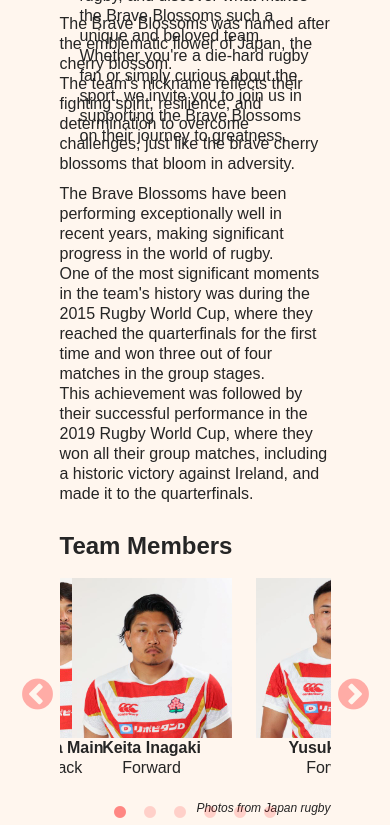
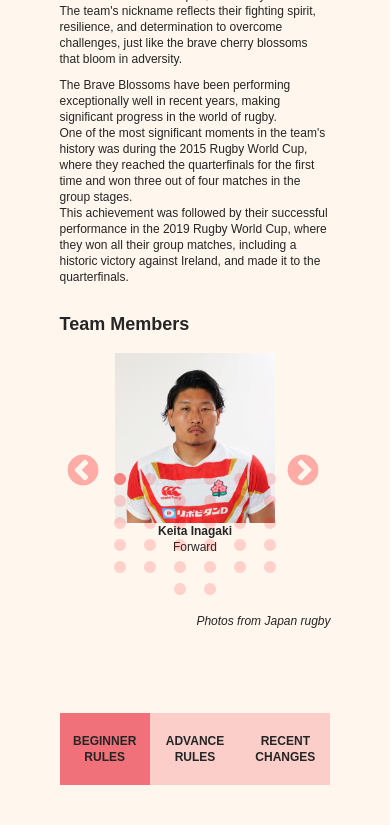
Before and after one commit to Sozai83/-COS60015-Assignment2v2, a React (Create React App) app: page / in a window 390 px wide. Shown: the part 1156-1981 px from the top of the page. Built offline with nearby package versions, Linux system fonts and the light colour scheme.

Commit message:
Made calousel responsive

```diff
--- a/src/CSS/base/default.scss
+++ b/src/CSS/base/default.scss
@@ -17,6 +17,11 @@
     line-height: 20px;
     background-color: $mild-white;
     color: $mild-black;
+
+    @media only screen and (max-width: 800px) {
+      font-size: 12px;
+      line-height: 16px;
+    }
   }
 
   ul{
--- a/src/CSS/layout/forms.scss
+++ b/src/CSS/layout/forms.scss
@@ -87,29 +87,61 @@ section#Subscription{
         }
 
         .SubemailWrapper{
-            width: 60%;
+            width: 50%;
+            @media only screen and (max-width: 1200px) {
+                width: 60%;
+            }
+
+            @media only screen and (max-width: 800px) {
+                width: 100%;
+            }
+
             label{
-                width: 220px;
+                width: 160px;
+                display: inline-block;
             }
             input{
-                width: calc(100% - 240px);
-                margin-right: 20px;
+                width: calc(100% - 200px);
             }
         }
 
         .AreaWrapper{
-            width: 40%;
+            width: 30%;
+
+            @media only screen and (max-width: 1200px) {
+                width: 40%;
+            }
+
+            @media only screen and (max-width: 800px) {
+                width: 100%;
+            }
 
             label{
                 width: 100px;
+                display: inline-block;
+                @media only screen and (max-width: 800px) {
+                    width: 160px;
+                }
             }
             select{
                 width: calc(100% - 100px);
+                max-width: 200px;
             }
         }
 
         #AlertListSub{
             color: $red;
+        }
+    }
+
+    .SubmitWrapper{
+        width: 20%;
+        text-align: right;
+        @media only screen and (max-width: 1200px) {
+            width: 100%;
+        }
+        @media only screen and (max-width: 800px) {
+            text-align: left;
         }
     }
 
@@ -124,10 +156,9 @@ section#Subscription{
             cursor: pointer;
             background-color: $brave-pink;
         }
-    }
-
-    #SubscribeSubmit{
-        float: right;
+        @media only screen and (max-width: 800px) {
+            float: none;
+        }
     }
 }
 
--- a/src/CSS/layout/teams.scss
+++ b/src/CSS/layout/teams.scss
@@ -4,7 +4,6 @@ section#Teams{
     margin: 0 auto;
     padding-bottom: 20px;
 
-    div#TeamMembers,
     figure#News,
     .Details,
     .Match_card{
@@ -30,6 +29,10 @@ section#Teams{
         button{
             &.slick-prev {
                 left: -40px;
+            }
+
+            &.slick-next {
+                right: -20px;
             }
 
             &.slick-arrow:before{
@@ -66,13 +69,41 @@ section#Teams{
         }
     }
     #TeamMembers{
-        width: 1200px;
-        height: 200px;
+        width: 1080px;
+        height: 220px;
+        margin: 0 auto;
         opacity: 1;
+
+        @media only screen and (max-width:1200px) {
+            width: 720px;
+        }
+
+        @media only screen and (max-width:960px) {
+            width: 540px;
+        }
+
+        @media only screen and (max-width:700px) {
+            width: 360px;
+            height: 260px;
+        }
+
+        @media only screen and (max-width: 480px) {
+            width: 180px;
+            height: 260px;
+        }
 
         &::-webkit-scrollbar{
             width: 0;
             display: none;
+        }
+
+        .slick-list{
+            width: 100%;
+        }
+
+        .slick-slide{
+            width: 180px !important;
+            margin: 0 auto;
         }
 
         figure{
@@ -80,7 +111,7 @@ section#Teams{
             flex-direction: column;
             justify-content: space-evenly;
             width: 160px;
-            padding: 0 12px;
+            margin-bottom: 20px;
 
             img{
                 display: block;
--- a/src/Components/Footer/Subscription.js
+++ b/src/Components/Footer/Subscription.js
@@ -76,7 +76,9 @@ const Subscription = ({onSubmit}) => {
                                 <option type="checkbox" value="okinawa" aria-label="Okinawa">Okinawa</option>
                             </select>
                         </div>
-                        <input type="submit" id="SubscribeSubmit" value="Follow Brave Blossoms!" aria-label="submit" data-testid="submit"/>
+                        <div class="SubmitWrapper">
+                            <input type="submit" id="SubscribeSubmit" value="Follow Brave Blossoms!" aria-label="submit" data-testid="submit"/>
+                        </div>
                     </form>
                 </section>
             </div>
--- a/src/Components/Main/Teams/TeamMemberCard.js
+++ /dev/null
@@ -1,31 +0,0 @@
-import React from "react";
-import memberData from "./TeamsData";
-
-const TeamMemberCards = ({ids,openMemberDetails}) => {
-    // Pulls member data from memberData file
-    const grabMemberDetails = (event)=>{
-        event.preventDefault();
-        openMemberDetails(event.target.closest('figure').dataset.member);
-    }
-    // Map the array contains member IDs to array of member card JSX
-    const members = ids.map( id =>  {
-        const member = memberData[id];
-        return(
-        <figure className="TeamMember" data-member={member.id} onClick={grabMemberDetails} key={id}>
-            <img src={`./img/members/${member.id}.jpg`} alt={`Portorate of ${member.name}`}/>
-            <figcaption>
-                <b>{member.name}</b><br/>
-                {member.position}
-            </figcaption>
-        </figure>)
-        })
-
-    //Returns team member cards in a div
-    return (
-        <div id="TeamMembers">
-            {members}
-        </div>
-      );
-  };
-
-  export default TeamMemberCards;
--- a/src/Components/Main/Teams/TeamMembers.js
+++ b/src/Components/Main/Teams/TeamMembers.js
@@ -2,7 +2,7 @@ import React from "react";
 // Import css files
 import "slick-carousel/slick/slick.css";
 import "slick-carousel/slick/slick-theme.css";
-import TeamMemberCards from "./TeamMemberCard";
+import memberData from "./TeamsData";
 import Slider from "react-slick";
 import {ErrorBoundary} from 'react-error-boundary'
 
@@ -19,13 +19,65 @@ function TeamMemberCardFallbackComponent({error}) {
 
 const TeamMembers = ({openMemberDetails, ...props}) => {
     // setting for carousel - react-slick
-    const settings = {
+    var settings = {
         dots: true,
-        infinite: true,
+        infinite: false,
         speed: 500,
-        slidesToShow: 1,
-        slidesToScroll: 1
-      };
+        slidesToShow: 6,
+        slidesToScroll: 6,
+        initialSlide: 0,
+        responsive: [
+          {
+            breakpoint: 1200,
+            settings: {
+              slidesToShow: 4,
+              slidesToScroll: 4,
+            }
+          },
+          {
+            breakpoint: 960,
+            settings: {
+              slidesToShow: 3,
+              slidesToScroll: 3,
+            }
+          },
+          {
+            breakpoint: 700,
+            settings: {
+              slidesToShow: 2,
+              slidesToScroll: 2,
+            }
+          },
+          {
+            breakpoint: 480,
+            settings: {
+              slidesToShow: 1,
+              slidesToScroll: 1,
+            }
+          }
+        ]
+    };
+
+    // Pulls member data from memberData file
+    const grabMemberDetails = (event)=>{
+        event.preventDefault();
+        openMemberDetails(event.target.closest('figure').dataset.member);
+    }
+    // Map the array contains member IDs to array of member card JSX
+    const createMembersBlocks = (ids) => ids.map( id =>  {
+        const member = memberData[id];
+            return(
+            <figure className="TeamMember" data-member={member.id} onClick={grabMemberDetails} key={id}>
+                <img src={`./img/members/${member.id}.jpg`} alt={`Portorate of ${member.name}`}/>
+                <figcaption>
+                    <b>{member.name}</b><br/>
+                    {member.position}
+                </figcaption>
+            </figure>)
+    })
+    const members = ['fw1', 'fw2', 'fw3', 'fw4', 'fw5', 'fw6','fw7','fw8', 'fw9', 'fw10', 'fw11', 'fw12','fw13', 'fw14', 'fw15', 'fw16', 'fw17', 'fw18','fw19', 'fw20', 'fw21', 'bk1', 'bk2', 'bk3','bk4', 'bk5', 'bk6', 'bk7', 'bk8', 'bk9', 'bk10','bk11']
+    const membersBlocks = createMembersBlocks(members);
+
     //Returns team member carousel
   return (
     <ErrorBoundary
@@ -38,32 +90,11 @@ const TeamMembers = ({openMemberDetails, ...props}) => {
     <div>
         <h3>Team Members</h3>
         <div id="TeamMembersWrapper">
+            <div id="TeamMembers">
                 <Slider {...settings}>
-                    <TeamMemberCards
-                        ids={['fw1', 'fw2', 'fw3', 'fw4', 'fw5', 'fw6']}
-                        openMemberDetails={openMemberDetails}
-                    />
-                    <TeamMemberCards
-                        ids={['fw7','fw8', 'fw9', 'fw10', 'fw11', 'fw12']}
-                        openMemberDetails={openMemberDetails}
-                    />
-                    <TeamMemberCards
-                        ids={['fw13', 'fw14', 'fw15', 'fw16', 'fw17', 'fw18']}
-                        openMemberDetails={openMemberDetails}
-                    />
-                    <TeamMemberCards
-                        ids={['fw19', 'fw20', 'fw21', 'bk1', 'bk2', 'bk3']}
-                        openMemberDetails={openMemberDetails}
-                    />
-                    <TeamMemberCards
-                        ids={['bk4', 'bk5', 'bk6', 'bk7', 'bk8', 'bk9']}
-                        openMemberDetails={openMemberDetails}
-                    />
-                    <TeamMemberCards
-                        ids={['bk10','bk11']}
-                        openMemberDetails={openMemberDetails}
-                    />
+                    {membersBlocks}
                 </Slider>
+            </div>
             <i className="Credit">Photos from <a href="http://en.rugby-japan.jp/japan/">Japan rugby</a></i>
         </div>
     </div>
```
